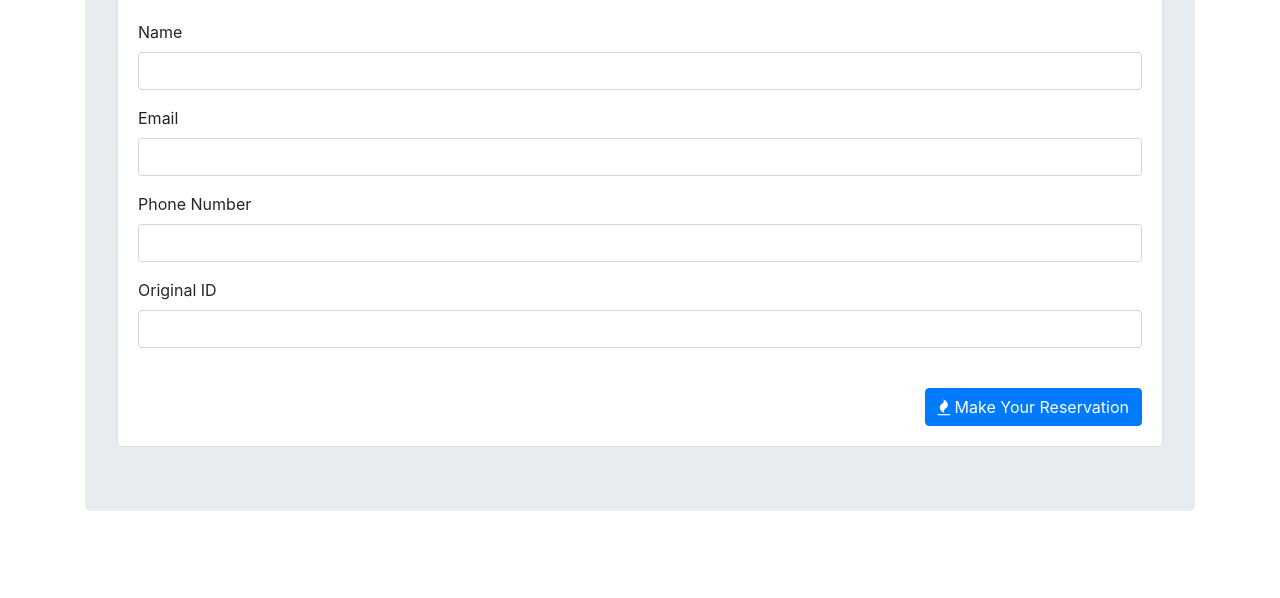
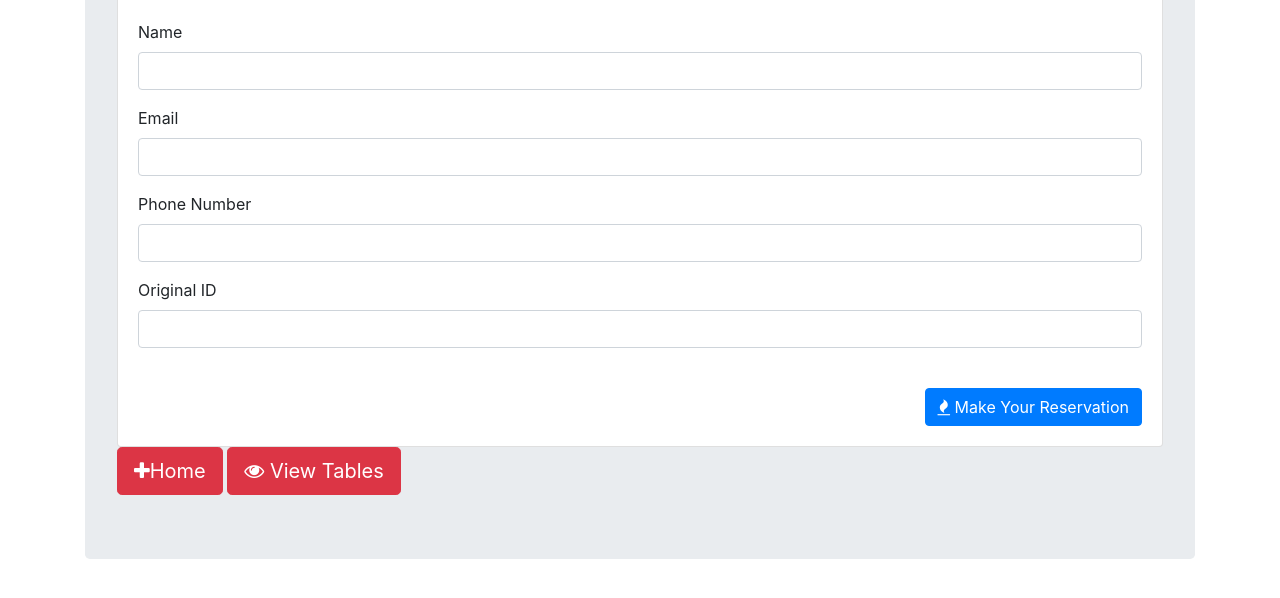
Before and after one commit to sdaniels6363/hot-restaurant, a plain HTML site: page add.html in a window 1280 px wide. Shown: the part 188-786 px from the top of the page. Drawn offline with nearby package versions, Linux system fonts and the light colour scheme.

Commit message:
Added links to other pages

```diff
--- a/add.html
+++ b/add.html
@@ -57,6 +57,8 @@
 
       </div>
     </div>
+    <a href="./index.html"><button class="btn btn-danger btn-lg"><span class="fa fa-plus"></span>Home</button></a>
+      <a href="./tables.html"><button class="btn btn-danger btn-lg"><span class="fa fa-eye"></span> View Tables</button></a>
   </div>
 
   <script type="text/javascript">
```
